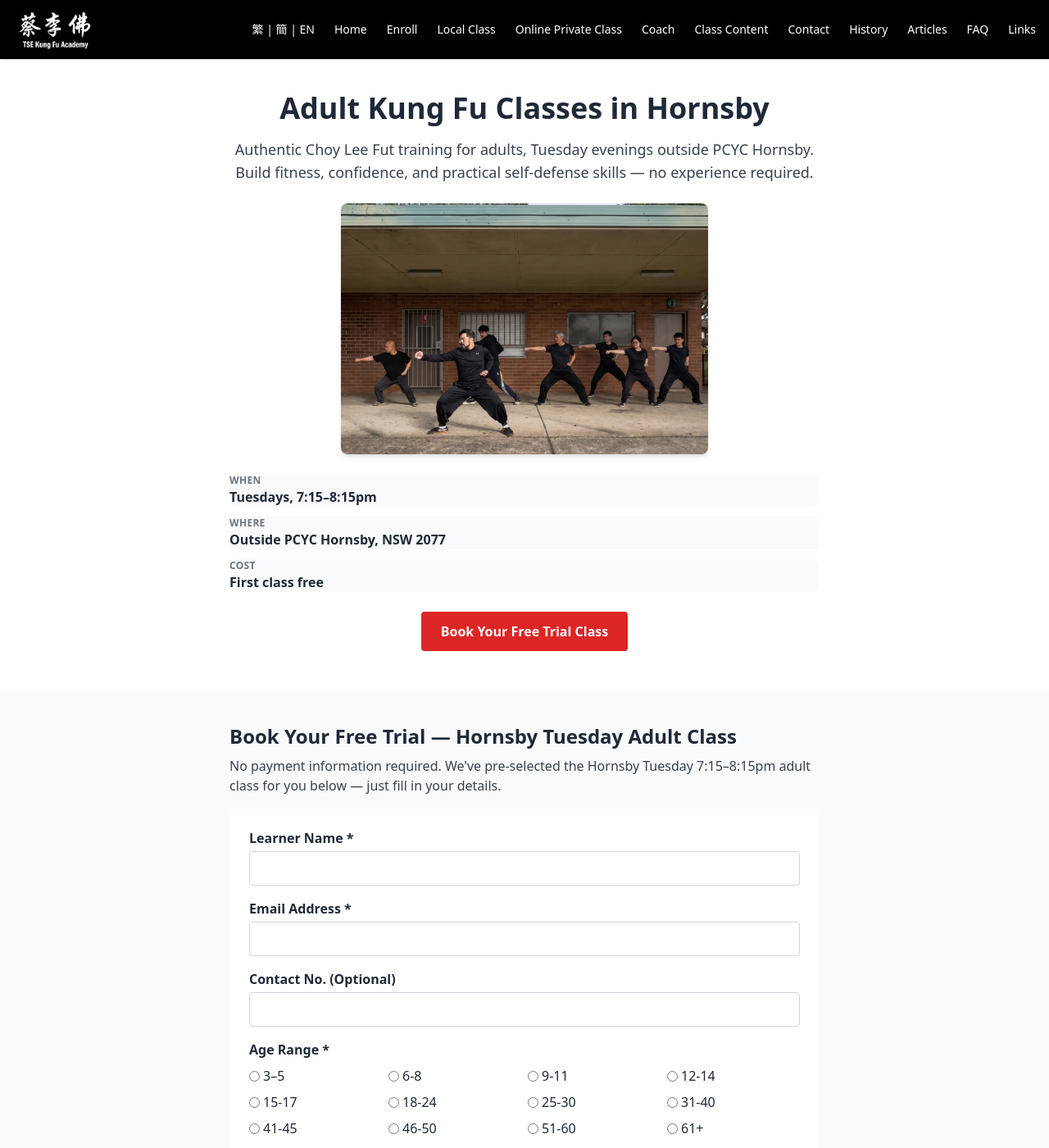
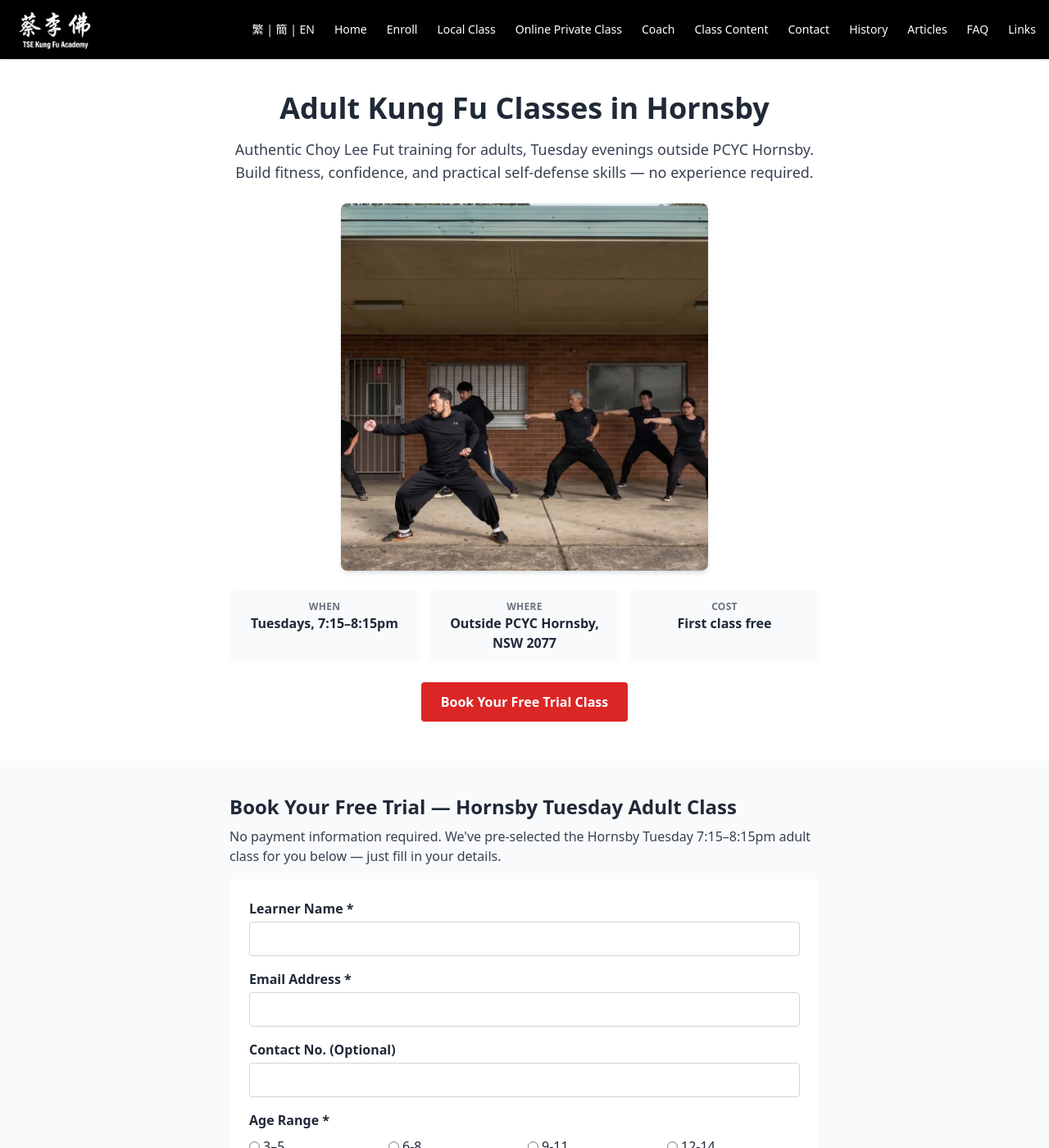
Before and after one commit to sydneykungfu/sydneykungfu.github.io, a Jekyll site: the page built from kungfu-classes-adults-hornsby.html, in a window 1280 px wide and 1400 px high. Shown: the whole window at 82% size. Built offline with Jekyll 4.4.1, drawn with Linux system fonts in a browser that asks for light colours.

Commit message:
fix: eliminate CLS on Hornsby adult class landing page
tailwind.min.css is manually pre-compiled and hadn't been rebuilt
since the Hornsby page was added, so classes like h-64 and the
quick-facts grid columns were silently missing from the shipped CSS.
Rebuilt via npm run build:css to pick them up.

The hero image container used aspect-square, which isn't a valid
class in this project's Tailwind v2 (aspect-ratio utilities were
added in v3) - no rebuild could have produced it. Replaced with a
plain CSS aspect-ratio inline style so the image space is reserved
before it loads instead of collapsing to 0 height and jumping in.

Verified with a real Lighthouse run: CLS dropped from 0.74 to 0.

Co-Authored-By: Claude Sonnet 5 <noreply@anthropic.com>

```diff
--- a/kungfu-classes-adults-hornsby.html
+++ b/kungfu-classes-adults-hornsby.html
@@ -25,7 +25,7 @@ meta:
         Authentic Choy Lee Fut training for adults, Tuesday evenings outside PCYC Hornsby. Build fitness, confidence, and practical self-defense skills — no experience required.
       </p>
 
-      <div class="rounded-lg overflow-hidden shadow-md mb-6 max-w-md mx-auto aspect-square">
+      <div class="rounded-lg overflow-hidden shadow-md mb-6 max-w-md mx-auto" style="aspect-ratio: 1 / 1;">
         <img src="/assets/images/hero-images/adult-group-practice.webp"
              alt="Adults training Choy Lee Fut Kung Fu outdoors near Hornsby"
              class="w-full h-full object-cover">
```
Also changed, not shown: assets/css/tailwind.min.css.
